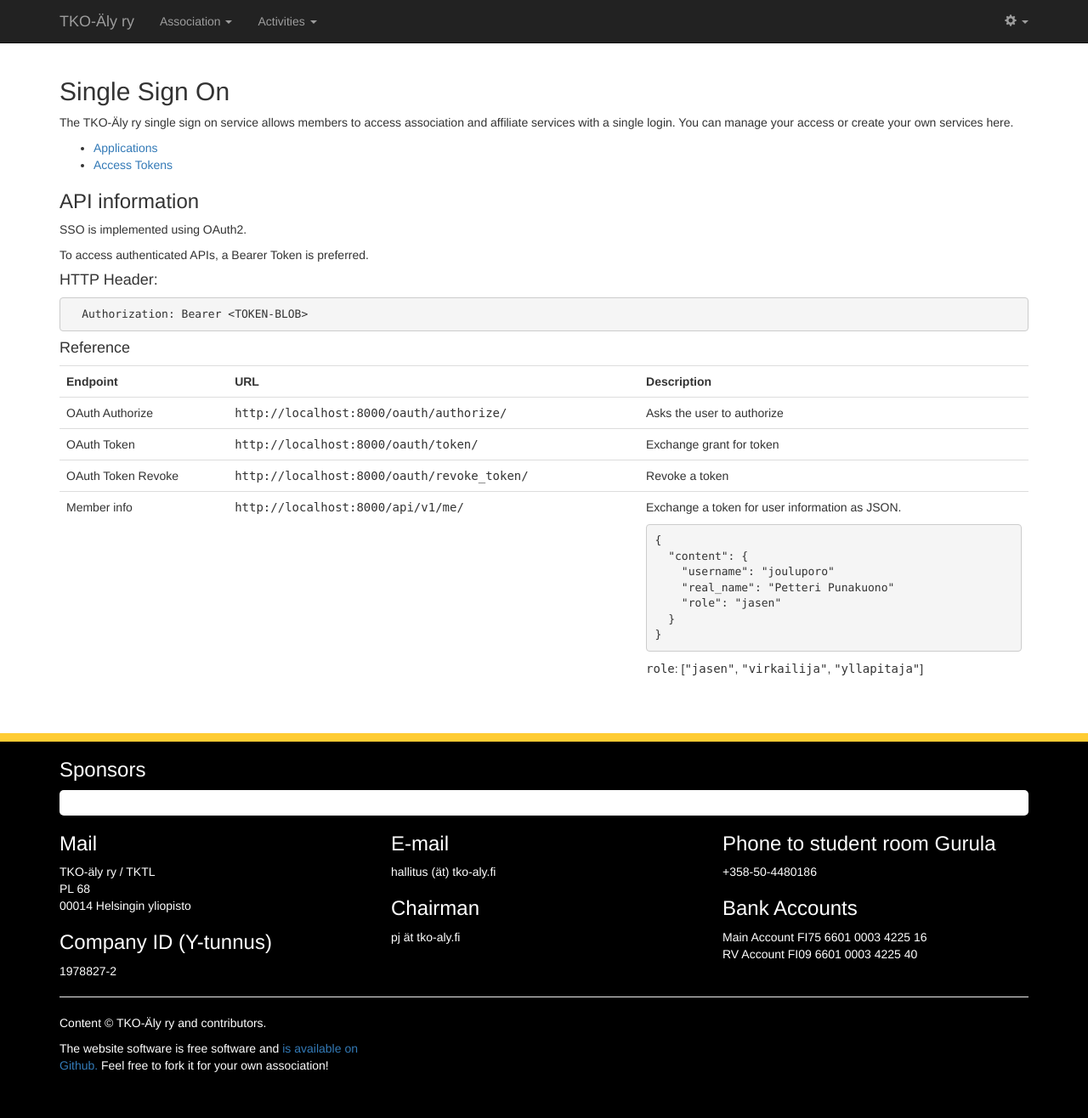
After one commit to TKOaly/tkoaly-new-service, a Django app: page /oauth/ in a window 1280 px wide. The commit adds this page. Shown: the whole page at 85% size. Run offline with Django 3.2, Linux system fonts and the light colour scheme; data that the repository does not hold is empty; some libraries are stand-ins or nearby versions.

Commit message:
add single sign on support

```diff
--- a/requirements.txt
+++ b/requirements.txt
@@ -1,6 +1,10 @@
 Django==1.9.1
+django-braces==1.8.1
+django-cors-headers==1.1.0
 django-markup==1.0
+django-oauth-toolkit==0.10.0
 easy-thumbnails==2.3
+oauthlib==1.0.3
 Pillow==3.1.1
 six==1.10.0
 textile==2.2.2
--- /dev/null
+++ b/tekis/context_processors.py
@@ -0,0 +1,7 @@
+from django.conf import settings
+
+def site(request):
+    return {
+        "SITE_NAME": settings.SITE_NAME,
+        "SITE_URL": settings.SITE_URL
+    }
--- /dev/null
+++ b/tekis/oauth.py
@@ -0,0 +1,72 @@
+"glue code to make oauth work right"
+
+from django import forms
+from django.conf.urls import url, include
+from django.views.generic import TemplateView
+
+from oauth2_provider import views as oauth_views
+from oauth2_provider.models import Application
+
+class UserApplicationUpdateForm(forms.ModelForm):
+    class Meta:
+        model = Application
+        fields = ["name", "redirect_uris"]
+        widgets = {
+            "name": forms.TextInput(attrs={"class": "form-control"}),
+            "redirect_uris": forms.Textarea(attrs={"class": "form-control"}),
+        }
+
+class UserApplicationRegisterForm(forms.ModelForm):
+    class Meta:
+        model = Application
+        fields = ["name", "redirect_uris",
+                  "client_type", "authorization_grant_type"]
+        widgets = {
+            "name": forms.TextInput(attrs={"class": "form-control"}),
+            "redirect_uris": forms.Textarea(attrs={"class": "form-control"}),
+            "client_type": forms.Select(attrs={"class": "form-control"}),
+            "authorization_grant_type": forms.Select(attrs={"class": "form-control"})
+        }
+
+    def __init__(self, *args, **kwargs):
+        kwargs["initial"] = {"client_type": "confidential",
+                             "authorization_grant_type": "authorization-code"}
+        super(UserApplicationRegisterForm, self).__init__(*args, **kwargs)
+
+class UserApplicationUpdate(oauth_views.ApplicationUpdate):
+    form_class = UserApplicationUpdateForm
+    fields = None
+
+class UserApplicationRegistration(oauth_views.ApplicationRegistration):
+    def get_form_class(self): return UserApplicationRegisterForm
+
+class IndexView(TemplateView):
+    template_name = "oauth2_provider/index.html"
+
+urlpatterns = [
+    url(r'^$', IndexView.as_view(), name="index"),
+    url(r'^authorize/$', oauth_views.AuthorizationView.as_view(),
+        name="authorize"),
+    url(r'^token/$', oauth_views.TokenView.as_view(),
+        name="token"),
+    url(r'^revoke_token/$', oauth_views.RevokeTokenView.as_view(),
+        name="revoke-token"),
+    # ---
+    url(r'^applications/', include([
+        url(r'^$', oauth_views.ApplicationList.as_view(), name="list"),
+        url(r'^register/$', UserApplicationRegistration.as_view(),
+            name="register"),
+        url(r'^(?P<pk>\d+)/$', oauth_views.ApplicationDetail.as_view(),
+            name="detail"),
+        url(r'^(?P<pk>\d+)/delete/$', oauth_views.ApplicationDelete.as_view(),
+                name="delete"),
+        url(r'^(?P<pk>\d+)/update/$', UserApplicationUpdate.as_view(),
+                name="update"),
+    ])),
+    url(r'^authorized_tokens/', include([
+        url(r'^$', oauth_views.AuthorizedTokensListView.as_view(),
+            name="authorized-token-list"),
+        url(r'^(?P<pk>\d+)/delete/$', oauth_views.AuthorizedTokenDeleteView.as_view(),
+            name="authorized-token-delete"),
+    ]))
+]
--- a/tekis/templates/base.html
+++ b/tekis/templates/base.html
@@ -11,14 +11,14 @@
 {% block extra_css %}{% endblock %}
 
 {% block header %}
-<title>TKO-äly ry {% block extra_title %}{% endblock %}</title>
+<title>{{ SITE_NAME }} {% block extra_title %}{% endblock %}</title>
 {% endblock %}
 
 {% block menu %}
 <nav class="navbar navbar-inverse navbar-static-top">
   <div class="container">
     <div class="navbar-header">
-      <a class="navbar-brand" href="/">TKO-äly ry</a>
+      <a class="navbar-brand" href="/">{{ SITE_NAME }}</a>
       <button type="button" class="navbar-toggle" data-toggle="collapse" data-target="#navbar" aria-expanded="true" aria-controls="navbar">
         <span class="sr-only">{% trans "Toggle navigation" %}</span>
         <span class="icon-bar"></span>
@@ -67,6 +67,7 @@
 	      {% if user.is_staff %}
 	      <li><a href="{% url "admin:index" %}">{% trans "Site Admin" %}</a></li>
 	      {% endif %}
+	      <li><a href="{% url "oauth2_provider:index" %}">{% trans "Single Sign On" %}</a></li>
 	      <li><a href="{% url "logout" %}">{% trans "Log out" %}</a></li>
 	      {% else %}
 	      <li class="dropdown-header">{% trans "Not logged in" %}</li>
@@ -138,7 +139,7 @@
     <hr>
     <div class="row">
       <div class="col-md-4">
-	<p>{% trans "Content &copy; TKO-äly ry and contributors." %}</p>
+	<p>{% blocktrans %}Content &copy; {{ SITE_NAME }} and contributors.{% endblocktrans %}</p>
 
 	<p>{% blocktrans with "https://github.com/hylje/tekis" as source_link %}The website software is free software and <a href="{{ source_link }}">is available on Github.</a> Feel free to fork it for your own association!{% endblocktrans %}</p>
       </div>
--- /dev/null
+++ b/tekis/templates/oauth2_provider/base.html
@@ -0,0 +1 @@
+{% extends "base.html" %}
--- /dev/null
+++ b/tekis/templates/oauth2_provider/index.html
@@ -0,0 +1,65 @@
+{% extends "oauth2_provider/base.html" %}
+
+{% load i18n %}
+
+{% block content %}
+<h2>{% trans "Single Sign On" %}</h2>
+
+<p>{% blocktrans %}The {{ SITE_NAME }} single sign on service allows members to access association and affiliate services with a single login. You can manage your access or create your own services here.{% endblocktrans %}</p>
+
+<ul>
+  <li><a href="{% url "oauth2_provider:list" %}">{% trans "Applications" %}</a></li>
+  <li><a href="{% url "oauth2_provider:authorized-token-list" %}">{% trans "Access Tokens" %}</a></li>
+</ul>
+
+<h3>{% trans "API information" %}</h3>
+
+<p>{% blocktrans %}SSO is implemented using OAuth2.{% endblocktrans %}</p>
+
+<p>{% blocktrans %}To access authenticated APIs, a Bearer Token is preferred.{% endblocktrans %}
+
+<h4>HTTP Header:</h4>
+<pre>
+  Authorization: Bearer &lt;TOKEN-BLOB&gt;
+</pre>
+
+<h4>{% trans "Reference" %}</h4>
+
+<table class="table">
+  <tr>
+    <th>{% trans "Endpoint" %}</th>
+    <th>{% trans "URL" %}</th>
+    <th>{% trans "Description" %}</th>
+  </tr>
+  <tr>
+    <td>OAuth Authorize</td>
+    <td><tt>{{ SITE_URL }}{% url 'oauth2_provider:authorize' %}</tt></td>
+    <td>{% trans "Asks the user to authorize" %}</td>
+  </tr>
+  <tr>
+    <td>OAuth Token</td>
+    <td><tt>{{ SITE_URL }}{% url 'oauth2_provider:token' %}</tt></td>
+    <td>{% trans "Exchange grant for token" %}</td>
+  </tr>
+  <tr>
+    <td>OAuth Token Revoke</td>
+    <td><tt>{{ SITE_URL }}{% url 'oauth2_provider:revoke-token' %}</tt></td>
+    <td>{% trans "Revoke a token" %}</td>
+  </tr>
+  <tr>
+    <td>Member info</td>
+    <td><tt>{{ SITE_URL }}{% url 'api-member' %}</tt></td>
+    <td>
+      <p>{% trans "Exchange a token for user information as JSON." %}</p>
+<pre>{
+  "content": {
+    "username": "jouluporo"
+    "real_name": "Petteri Punakuono"
+    "role": "jasen"
+  }
+}</pre>
+      <p><tt>role</tt>: [<tt>"jasen"</tt>, <tt>"virkailija"</tt>, <tt>"yllapitaja"</tt>]</p>
+    </td>
+  </tr>
+</table>
+{% endblock %}
--- a/tekis/urls.py
+++ b/tekis/urls.py
@@ -17,11 +17,13 @@
 from django.contrib import admin
 from django.conf import settings
 from django.conf.urls.static import static
-from django.utils.translation import ugettext_lazy as _
+from django.utils import translation
+from django.utils.translation import ugettext as _
 from django.contrib.auth.views import login, logout
 from django.shortcuts import render
 
 from tekis.flatpages.views import flatpage
+from tekis.members.api import MemberDetailsView
 
 def index(request):
     return render(request, "index.html")
@@ -29,10 +31,30 @@
 urlpatterns = [
     url(r'^admin/', admin.site.urls),
     url(r'^i18n/', include('django.conf.urls.i18n')),
-    url(_(r'^board/'), include('tekis.board.urls')),
-    url(_(r'^login/$'), login, name="login", ),
-    url(_(r'^logout/$'), logout, name="logout"),
+    url(r'^oauth/', include('tekis.oauth', namespace='oauth2_provider')),
+    url(r'^api/v1/', include([
+        url('^me/$', MemberDetailsView.as_view(), name="api-member"),
+    ])),
     url(r'^$', index, name="index"),
-] + static(settings.MEDIA_URL, document_root=settings.MEDIA_ROOT) + [
+]
+
+# eagerly populate all localized urls to avoid awkward 404s on deeplinks
+cur_language = translation.get_language()
+try:
+    for lang_code, language in settings.LANGUAGES:
+        translation.activate(lang_code)
+        urlpatterns.extend([
+            url(_(r'^board/'), include('tekis.board.urls')),
+            url(_(r'^login/$'), login, name="login", ),
+            url(_(r'^logout/$'), logout, name="logout"),
+        ])
+finally:
+    translation.activate(cur_language)
+
+urlpatterns.extend(
+    static(settings.MEDIA_URL, document_root=settings.MEDIA_ROOT)
+)
+
+urlpatterns.extend([
     url(r'^(?P<url>.*)$', flatpage, name='flatpage'),
-]
+])
```
Also changed, not shown: tekis/members/api.py (added, +21 -0 lines), tekis/settings.py (+15 -0 lines), tekis/templates/oauth2_provider/application_detail.html (added, +42 -0 lines), tekis/templates/oauth2_provider/application_form.html (added, +34 -0 lines), tekis/templates/registration/login.html (+9 -0 lines), tekis/templates/snippets/form_group.html (added, +14 -0 lines), tekis/locale/fi/LC_MESSAGES/django.po.
